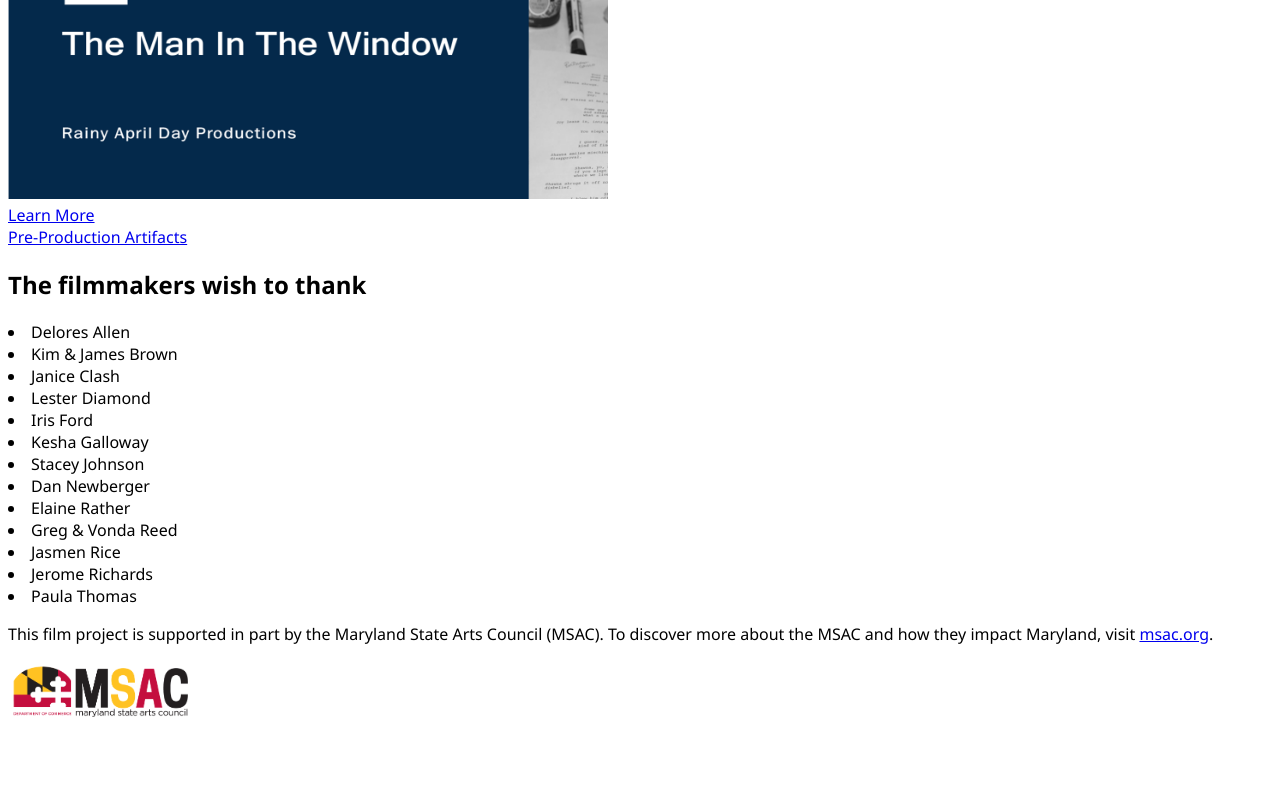
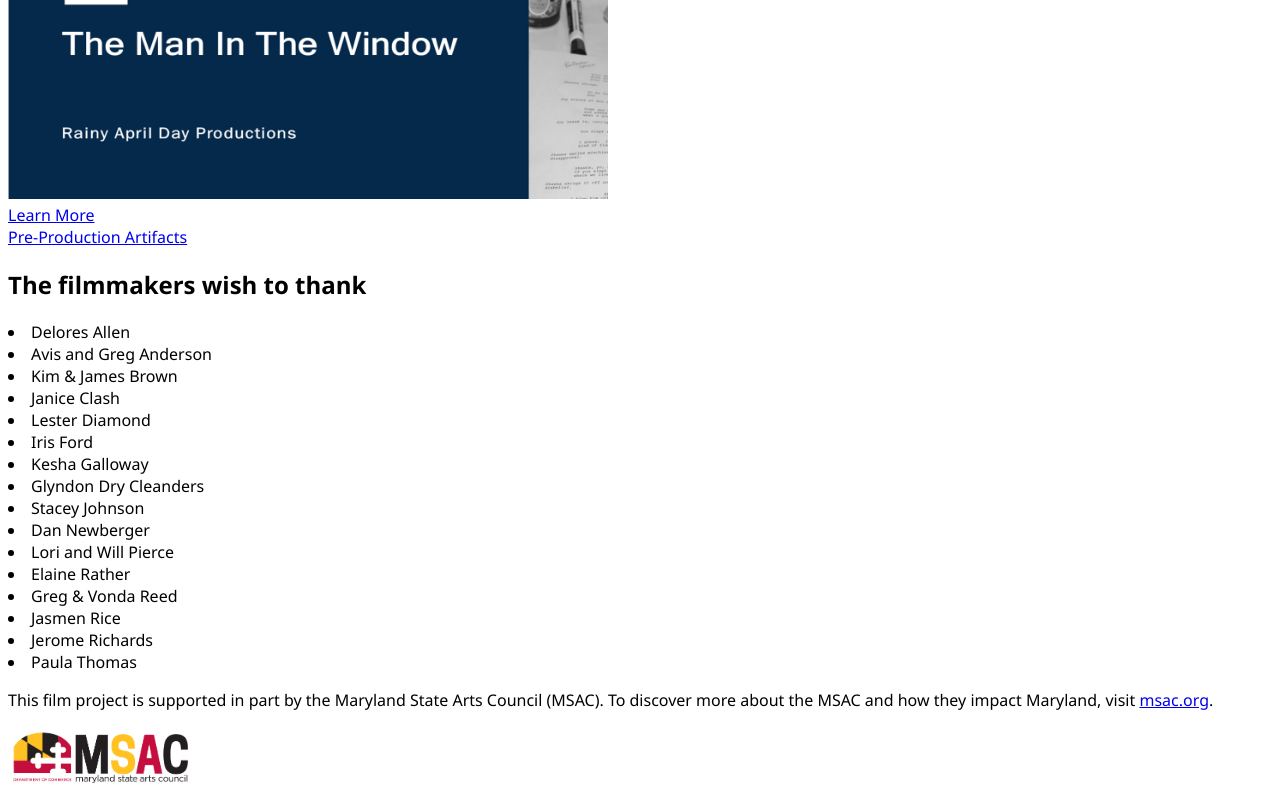
Before and after one commit to EJLearner/rainy-april-next-js, a Next.js app: page / in a window 1280 px wide. Shown: the part 1850-2650 px from the top of the page. Before the commit the page ends 2584 px from the top, so only its background shows below. Built offline with nearby package versions, Linux system fonts and the light colour scheme.

Commit message:
update names

```diff
--- a/stores/donorsStore.js
+++ b/stores/donorsStore.js
@@ -1,6 +1,9 @@
 const donorsStore = {
   get donors() {
     return [
+      ['Glyndon Dry Cleanders'],
+      ['Pierce', 'Lori and Will'],
+      ['Anderson', 'Avis and Greg'],
       ['Allen', 'Delores'],
       ['Brown', 'Kim & James'],
       ['Clash', 'Janice'],
@@ -23,7 +26,7 @@ const donorsStore = {
 
         return lastNameSortValue || firstA.localeCompare(firstB);
       })
-      .map(([last, first]) => `${first} ${last}`);
+      .map(([last = '', first = '']) => `${first} ${last}`);
   }
 };
 
```
